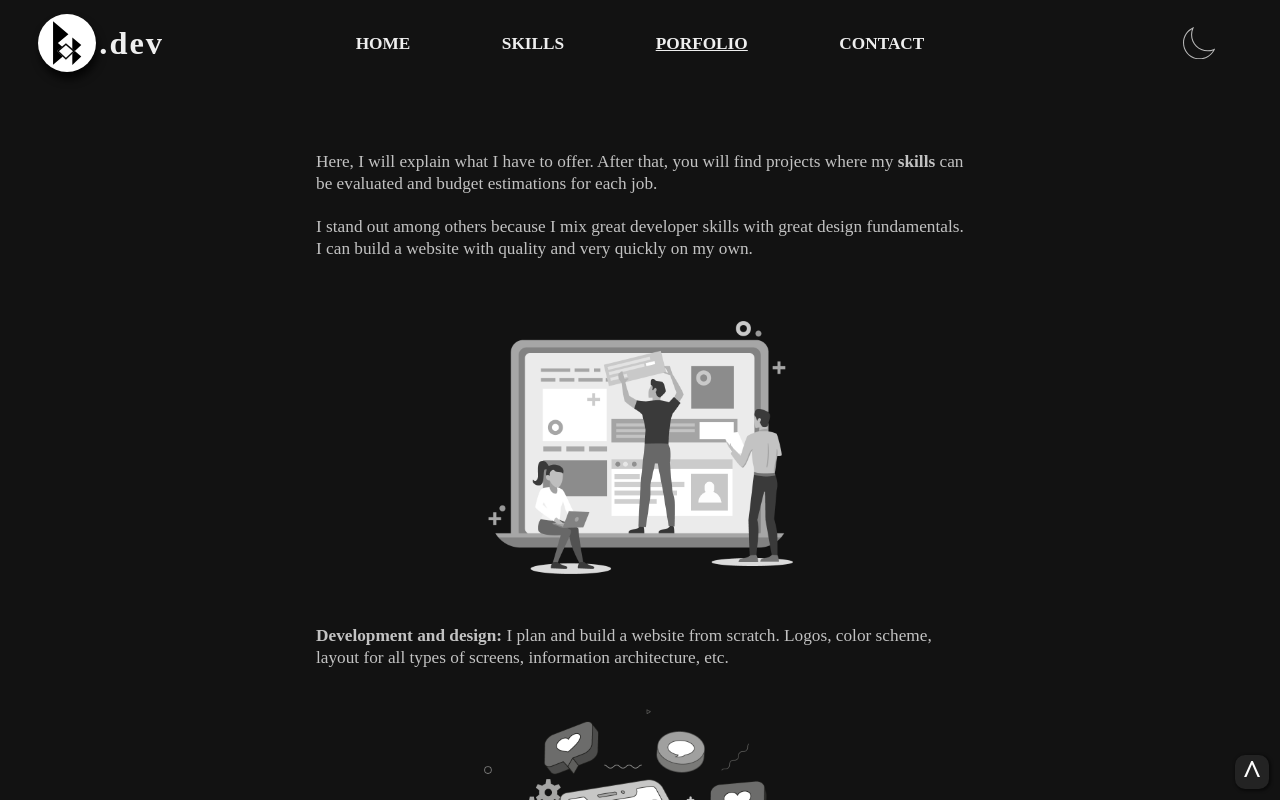
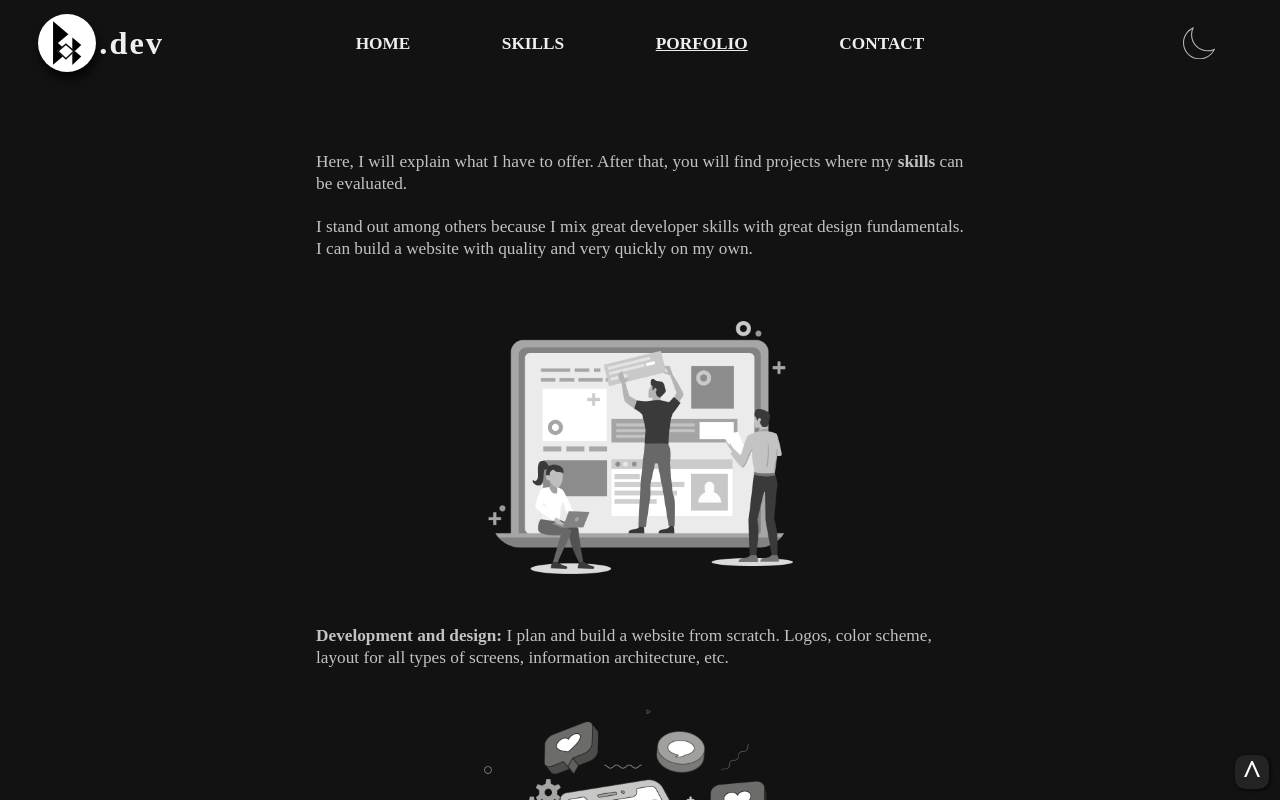
Before and after one commit to bobarros/bruno-web, a Next.js app: page /portfolio in a window 1280 px wide. Shown: the top 800 px of the page. Built offline with nearby package versions, Linux system fonts and the light colour scheme.

Commit message:
removing port info

```diff
--- a/src/sections/portfolio/Intro/Intro.tsx
+++ b/src/sections/portfolio/Intro/Intro.tsx
@@ -39,8 +39,7 @@ const Intro = () => {
       <TextBlock>
         <Paragraph>
           Here, I will explain what I have to offer. After that, you will find
-          projects where my <a href="/skills">skills</a> can be evaluated and
-          budget estimations for each job.
+          projects where my <a href="/skills">skills</a> can be evaluated.
         </Paragraph>
         <Paragraph>
           I stand out among others because I mix great developer skills with
```
